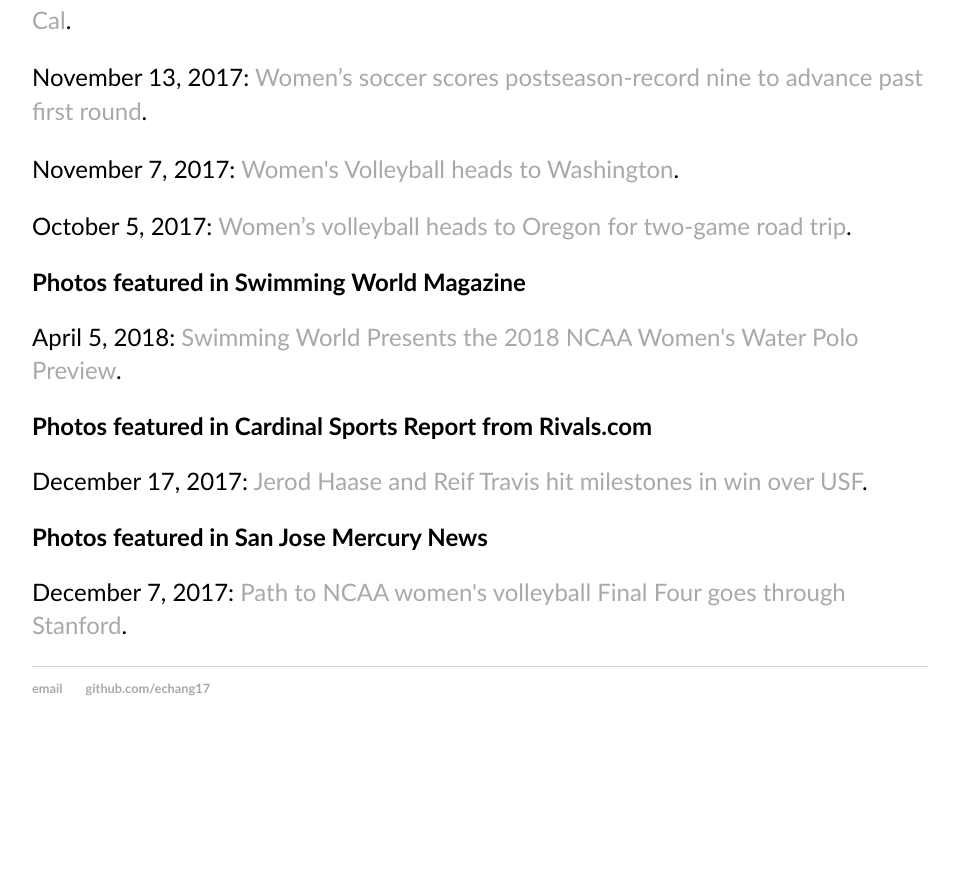
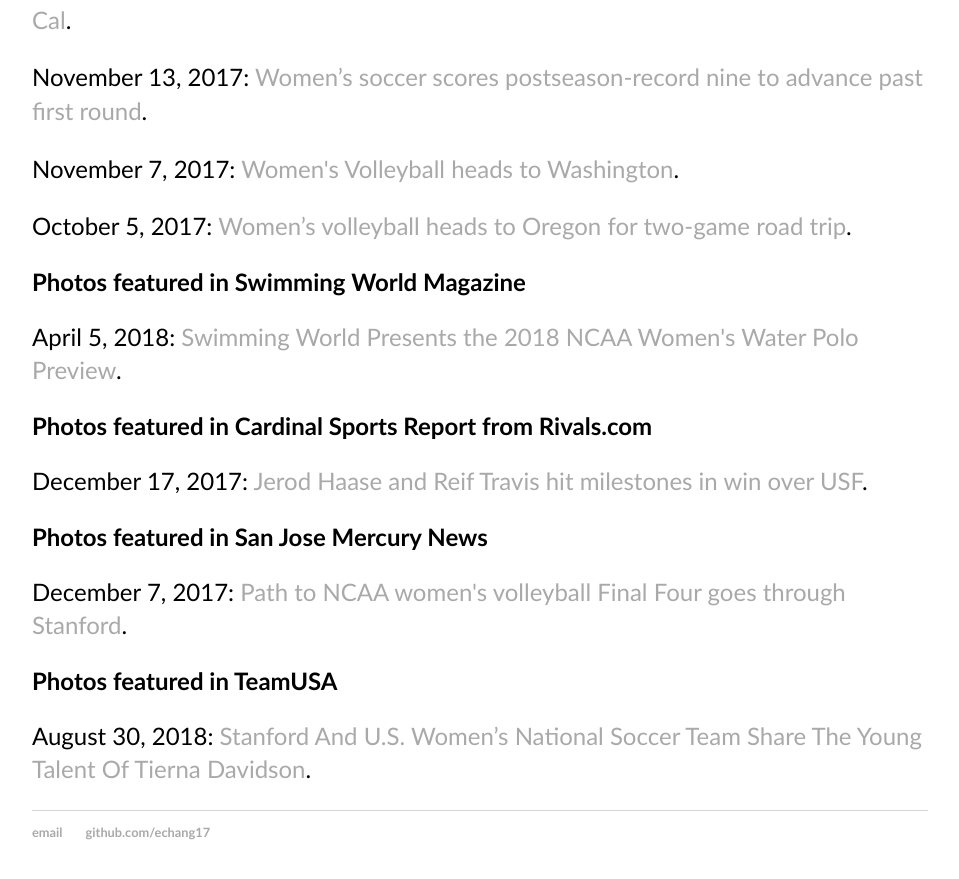
Before and after one commit to echang17/echang17.github.io, a Jekyll site: the page built from links/index.html, in a window 1280 px wide and 900 px high, scrolled down 2842 px. Shown: the top 879 px of the window, without its empty margins (160-1119 px from the left). Built offline with Jekyll 4.4.1, drawn with Linux system fonts in a browser that asks for light colours; before the commit the page ends 3598 px from its top, so only the background shows below that.

Commit message:
Update index.html

```diff
--- a/links/index.html
+++ b/links/index.html
@@ -58,4 +58,7 @@
   <h2>Photos featured in San Jose Mercury News</h2>
     <p>December 7, 2017: <a href="https://www.mercurynews.com/2017/12/07/path-to-ncaa-womens-volleyball-final-four-goes-through-stanford/">Path to NCAA women's volleyball Final Four goes through Stanford</a>.</p>
   <p></p>
+  <h2>Photos featured in TeamUSA</h2>
+    <p>August 30, 2018: <a href="https://www.teamusa.org/News/2018/August/30/Stanford-And-US-Womens-National-Soccer-Team-Share-The-Young-Talent-Of-Tierna-Davidson">Stanford And U.S. Women’s National Soccer Team Share The Young Talent Of Tierna Davidson</a>.</p>
+  <p></p>
   </div>
```
